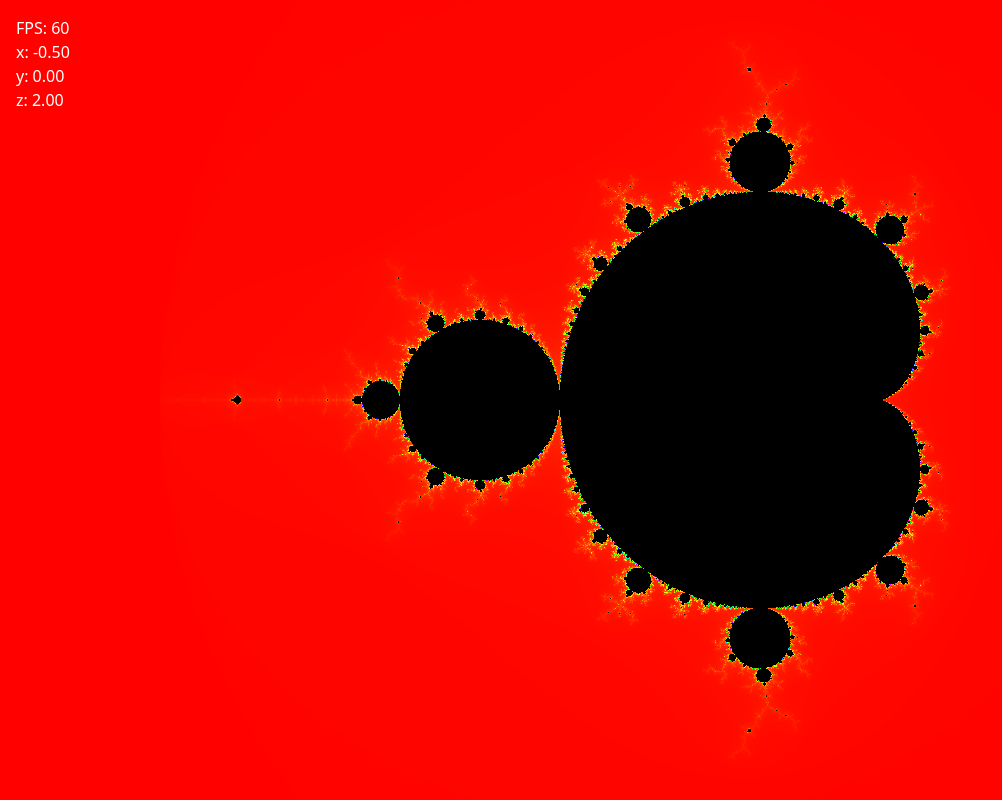
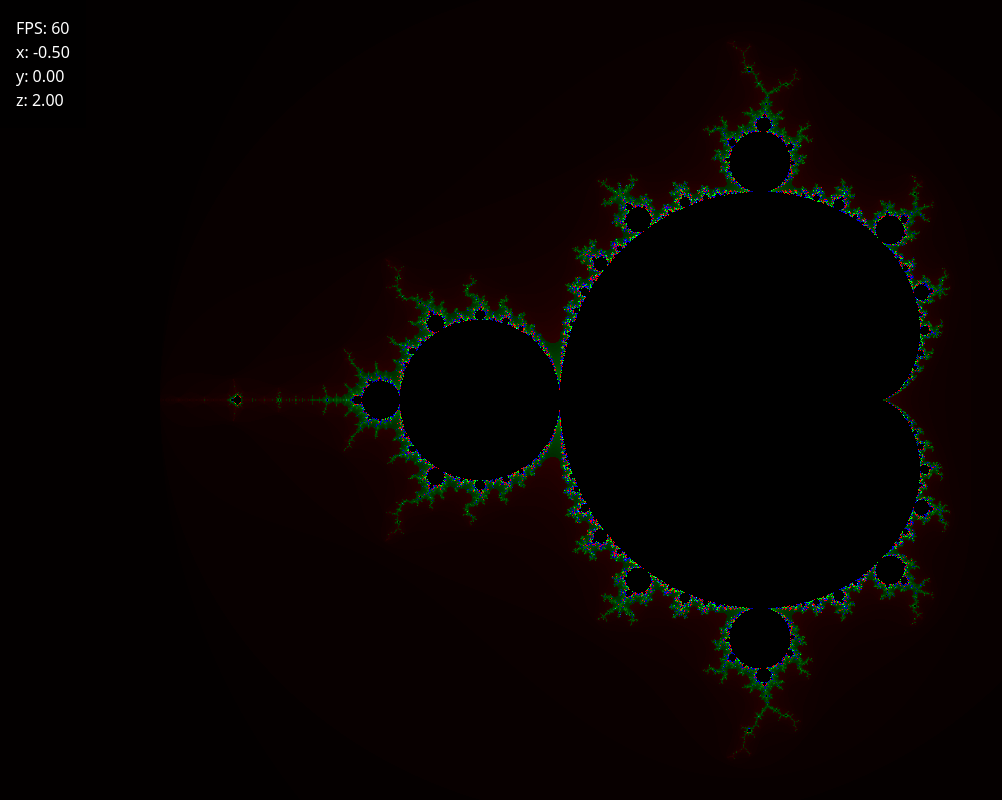
Before and after one commit to miklilad/fractals, a React (Vite) app: page / in a window 1280 px wide. Shown: the whole page, without its empty margins (0-1002 px from the left). Built offline with nearby package versions, Linux system fonts and the light colour scheme.

Commit message:
Toned down colors

```diff
--- a/src/Canvas.tsx
+++ b/src/Canvas.tsx
@@ -181,7 +181,7 @@ export const Canvas = () => {
   return (
     <div className="relative h-screen w-screen">
       <canvas id="canvas" className="h-full w-full" ref={canvasRef} />
-      <div className="bg-black-100/10 absolute top-0 left-0 p-4 text-white">
+      <div className="absolute top-0 left-0 bg-black/50 p-4 text-white">
         <p>FPS: {fps}</p>
         <p>x: {position.x.toFixed(majorDigits)}</p>
         <p>y: {position.y.toFixed(majorDigits)}</p>
```
Also changed, not shown: src/shaders/fragment.frag.
